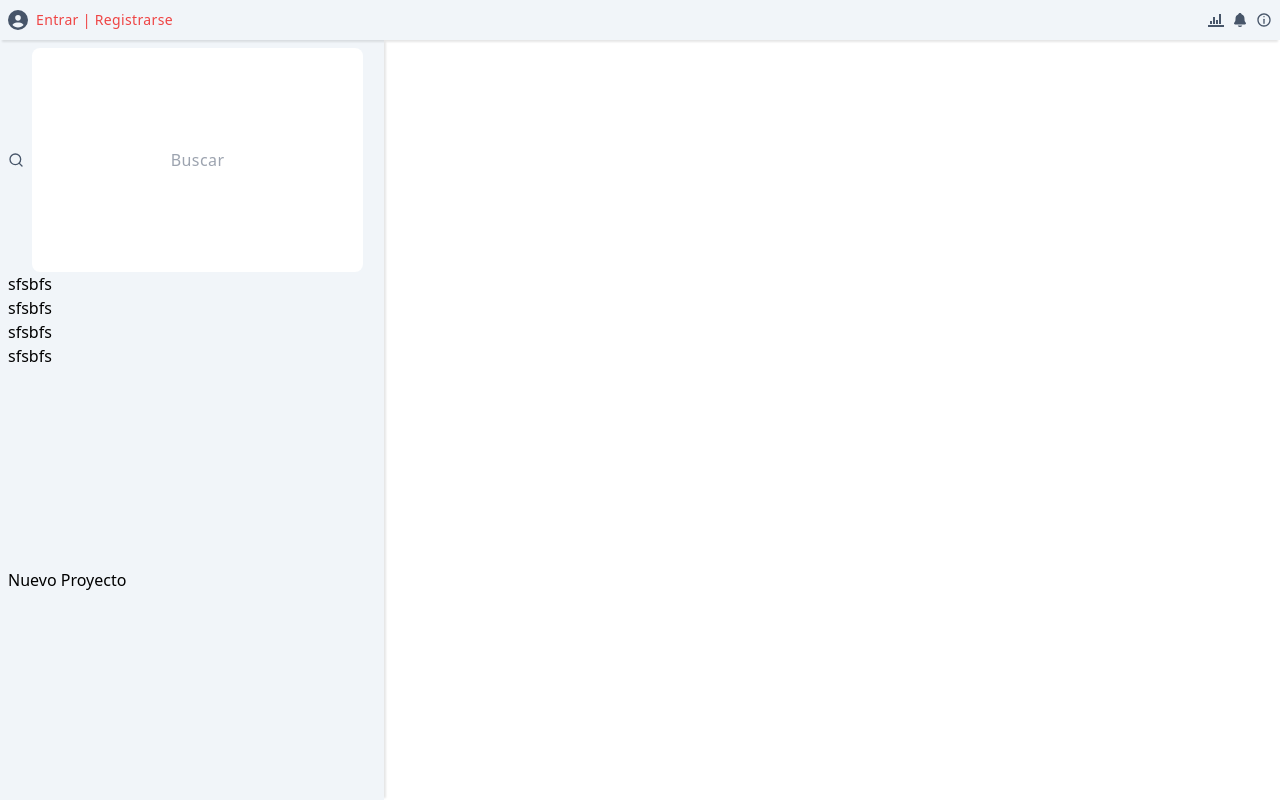
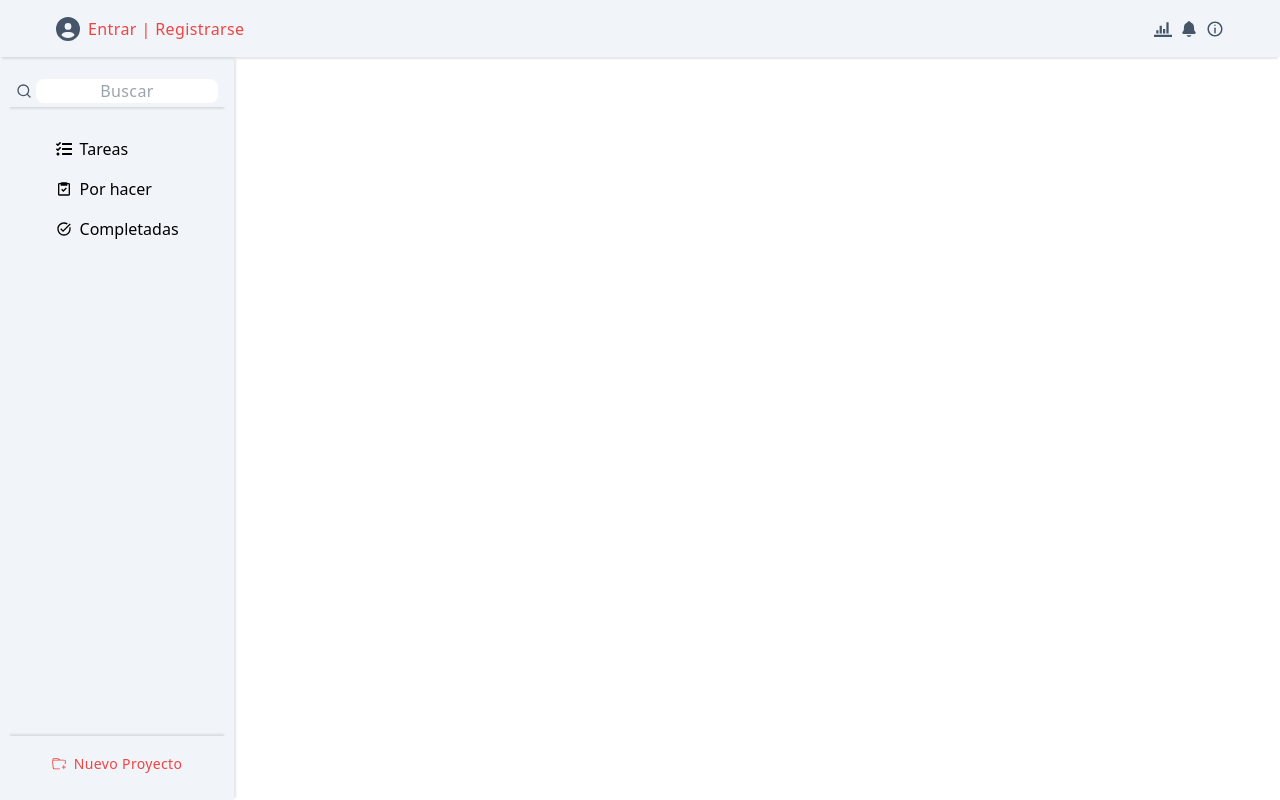
Before and after one commit to greluma/focus-todo, a React (Vite) app: page /dashboard in a window 1280 px wide. Built offline with nearby package versions, Linux system fonts and the light colour scheme; no server answers.

Commit message:
navbar and aside design

```diff
--- a/index.html
+++ b/index.html
@@ -11,7 +11,7 @@
     <title>Focus TODO</title>
   </head>
   <body>
-    <div id="root"></div>
+    <div class="h-full" id="root"></div>
     <script type="module" src="/src/main.jsx"></script>
   </body>
 </html>
--- /dev/null
+++ b/src/components/Dashboard/LinksContainer.jsx
@@ -0,0 +1,36 @@
+import { FaTasks } from "react-icons/fa";
+import { MdOutlineTaskAlt } from "react-icons/md";
+import { BiTask } from "react-icons/bi";
+import NavLinks from "./NavLinks";
+
+const mainLinks = [
+    {
+        to: "/dashboard/tareas",
+        icon: <FaTasks />,
+        text: "Tareas"
+    },
+    {
+        to: "/dashboard/todo",
+        icon: <BiTask />,
+        text: "Por hacer"
+    },
+    {
+        to: "/dashboard/completadas",
+        icon: <MdOutlineTaskAlt />,
+        text: "Completadas"
+    }
+]
+
+export default function LinksContainer() {
+    return (
+        <ul className="grid self-start gap-2">
+            {mainLinks.map((link, index) => {
+                const { to, icon, text } = link;
+                return (
+                    <NavLinks key={index} to={to} icon={icon} text={text} />
+                )
+            })}
+
+        </ul>
+    )
+}
--- a/src/components/Dashboard/NavIcon.jsx
+++ b/src/components/Dashboard/NavIcon.jsx
@@ -4,9 +4,10 @@ import PropTypes from 'prop-types';
 export default function NavIcon({ icon, func }) {
     // * La función lo que hace es cambiar un valor en el estado para mostrar un banner dependiendo del reloj
     return (
-        <button className='text-slate-600' onClick={func}>
+        <button className='md:text-lg text-slate-600 transition-myTransition hover:scale-110' onClick={func}>
             {icon}
         </button>
+
     )
 }
 
--- /dev/null
+++ b/src/components/Dashboard/NavLinks.jsx
@@ -0,0 +1,22 @@
+import PropTypes from 'prop-types';
+import { NavLink, useMatch } from "react-router-dom"
+
+export default function NavLinks({ to, icon, text }) {
+    const match = useMatch(to);
+    return (
+        <li>
+            <NavLink to={to}>
+                <div className={`${match ? 'bg-slate-300 text-slate-700' : ''} flex gap-2 text-sm md:text-base px-2 py-1 rounded-full`}>
+                    <span className='self-center'>{icon}</span>
+                    <h2>{text}</h2>
+                </div>
+            </NavLink>
+        </li>
+    )
+}
+
+NavLinks.propTypes = {
+    to: PropTypes.string.isRequired,
+    icon: PropTypes.element.isRequired,
+    text: PropTypes.string.isRequired
+}
--- a/src/components/Dashboard/Navbar.jsx
+++ b/src/components/Dashboard/Navbar.jsx
@@ -6,17 +6,19 @@ import NavIcon from "./NavIcon";
 
 export default function Navbar() {
     return (
-        <header className="relative z-20 flex justify-between h-full shadow-bottom bg-slate-100">
-            <div className="flex items-center gap-2 p-2">
+        <header className="relative z-20 h-full shadow-bottom bg-slate-100">
+            <div className="flex justify-between h-full mx-8 md:mx-12">
+                <div className="flex gap-2 p-2">
                     {/* TODO: Botón o Link de registro  */}
-                <FaCircleUser className="text-xl text-slate-600" />
-                <h3 className="text-sm tracking-wide text-red-500 ">Entrar |  Registrarse</h3>
+                    <FaCircleUser className="self-center text-xl md:text-2xl text-slate-600" />
+                    <button className="text-[0.8rem] md:text-base tracking-wide text-red-500 transition-myTransition hover:text-red-800 ">Entrar |  Registrarse</button>
                 </div>
                 <div className="flex gap-2 p-2">
                     <NavIcon icon={<ImStatsBars />} func={() => console.log("Estadísticas")} />
                     <NavIcon icon={<IoNotifications />} func={() => console.log("Notificaciones")} />
                     <NavIcon icon={<CgInfo />} func={() => console.log("Información")} />
                 </div>
+            </div>
         </header>
     )
 }
--- a/src/components/Dashboard/Sidebar.jsx
+++ b/src/components/Dashboard/Sidebar.jsx
@@ -1,28 +1,23 @@
 import { Form } from "react-router-dom"
 import { FiSearch } from "react-icons/fi";
+import { BsFolderPlus } from "react-icons/bs";
+import LinksContainer from "./LinksContainer";
 
 export default function Sidebar() {
     return (
-        <aside className="w-[30vw] bg-slate-100 p-2 z-0 shadow-right h-full grid">
-            <Form className="flex gap-2">
+        <aside className="z-0 p-2 w-fit bg-slate-100 shadow-right" style={{ display: 'grid', gridTemplateRows: '1fr 11fr 1fr' }}>
+            <Form className="flex self-center gap-1 px-2 pb-1 shadow-bottom">
                 <FiSearch className="self-center text-slate-600" />
-                <input type="text" placeholder="Buscar" className="w-[90%] rounded-lg text-center tracking-wide" />
+                <input type="text" placeholder="Buscar" className="w-[90%] outline-slate-300 rounded-lg text-center tracking-wide text-sm md:text-base" />
             </Form>
-            <ul>
-                <li>
-                    sfsbfs
-                </li>
-                <li>
-                    sfsbfs
-                </li>
-                <li>
-                    sfsbfs
-                </li>
-                <li>
-                    sfsbfs
-                </li>
-            </ul>
-            <div>Nuevo Proyecto</div>
+            <nav className="grid justify-center m-3">
+                <LinksContainer />
+            </nav>
+            <div className="flex justify-center shadow-top" >
+                <button className="flex self-center gap-2 p-1 text-sm tracking-wide text-red-500 capitalize transition-myTransition hover:text-red-600" onClick={() => {
+                    console.log("Nuevo Proyecto");
+                }}> <span className="self-center"><BsFolderPlus /></span>nuevo proyecto</button>
+            </div>
         </aside>
     )
 }
--- a/src/index.css
+++ b/src/index.css
@@ -109,3 +109,8 @@
 .input:checked ~ .input:active {
   background-position: 0 -24px;
 }
+
+html,
+body {
+  height: 100%;
+}
--- a/src/pages/Dashboard.jsx
+++ b/src/pages/Dashboard.jsx
@@ -4,13 +4,13 @@ import Sidebar from "../components/Dashboard/Sidebar";
 
 export default function Dashboard() {
     return (
-        <div className="grid h-screen">
-            <div className="h-[5vh]">
-                <Navbar />
-            </div>
-            <div className="flex h-[95vh]">
+        <div style={{ height: "100%", display: 'grid', gridTemplateRows: '1fr 13fr' }} >
+            <Navbar />
+            <div className="flex">
                 <Sidebar />
-                <Outlet />
+                <div className="w-full">
+                    <Outlet />
+                </div>
             </div>
         </div>
     )
--- a/src/pages/Home.jsx
+++ b/src/pages/Home.jsx
@@ -80,7 +80,7 @@ const Home = () => {
         <>
             <div className={`grid gap-4 p-4 min-h-[100vh] bg-center bg-cover transition duration-300 ease-in-out ${showBanner || isSoundListActive ? 'opacity-90' : ''}`} style={{ backgroundImage: `url(${image})` }}>
                 <div className="grid grid-cols-3 m-auto justify-items-start">
-                    <Link to={"dashboard"} className="text-3xl md:text-4xl text-slate-200 animate-bounce hover:animate-none"><FaAngleDown /></Link>
+                    <Link to="/dashboard/tareas" className="text-3xl md:text-4xl text-slate-200 animate-bounce hover:animate-none"><FaAngleDown /></Link>
                     <button className="py-2 text-sm font-bold tracking-wider transition duration-500 ease-in-out rounded-full md:text-base bg-slate-700 text-slate-300 px-7 justify-self-center hover:bg-slate-300 hover:text-slate-700">{isSmallScreen ? 'Tarea...' : 'Seleccione una tarea...'}</button>
                 </div>
                 <div className="h-[50vh] self-center grid justify-center content-center gap-5">
--- a/tailwind.config.js
+++ b/tailwind.config.js
@@ -7,6 +7,15 @@ export default {
       animation: {
         fadeIn: "fadeIn 0.3s ease-in-out",
       },
+      transitionProperty: {
+        myTransition: "all",
+      },
+      transitionTimingFunction: {
+        myTransition: "linear",
+      },
+      transitionDuration: {
+        myTransition: "300ms",
+      },
       keyframes: {
         fadeIn: {
           "0%": { opacity: 0, scale: 0 },
@@ -14,6 +23,7 @@ export default {
         },
       },
       boxShadow: {
+        top: "0 -4px 2px -2px rgba(0, 0, 0, 0.1)",
         bottom: "0 4px 2px -2px rgba(0, 0, 0, 0.1)",
         right: "4px 0 2px -2px rgba(0, 0, 0, 0.1)",
       },
```
Also changed, not shown: src/main.jsx (+10 -2 lines). Lines whose indentation alone changed are shown as unchanged.
